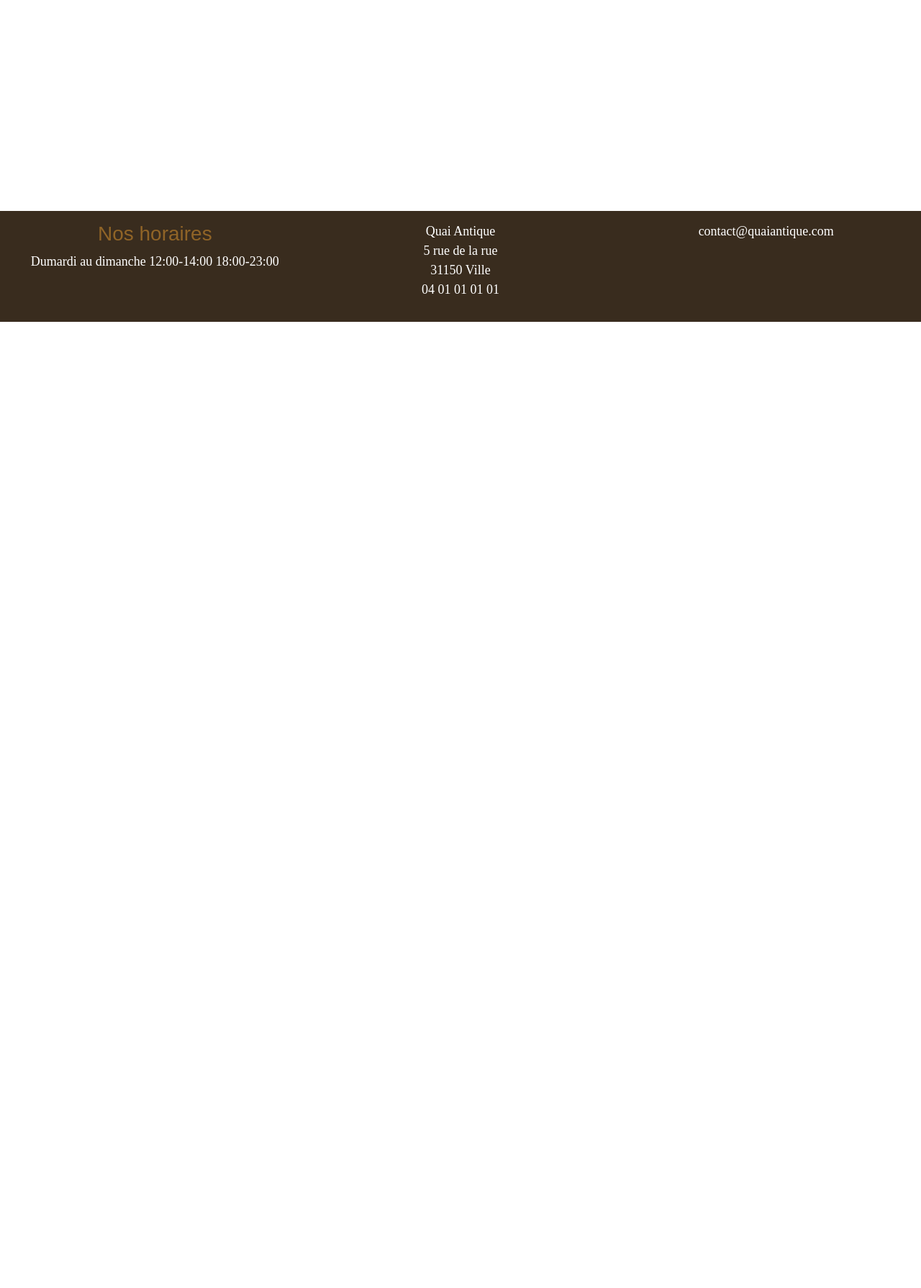
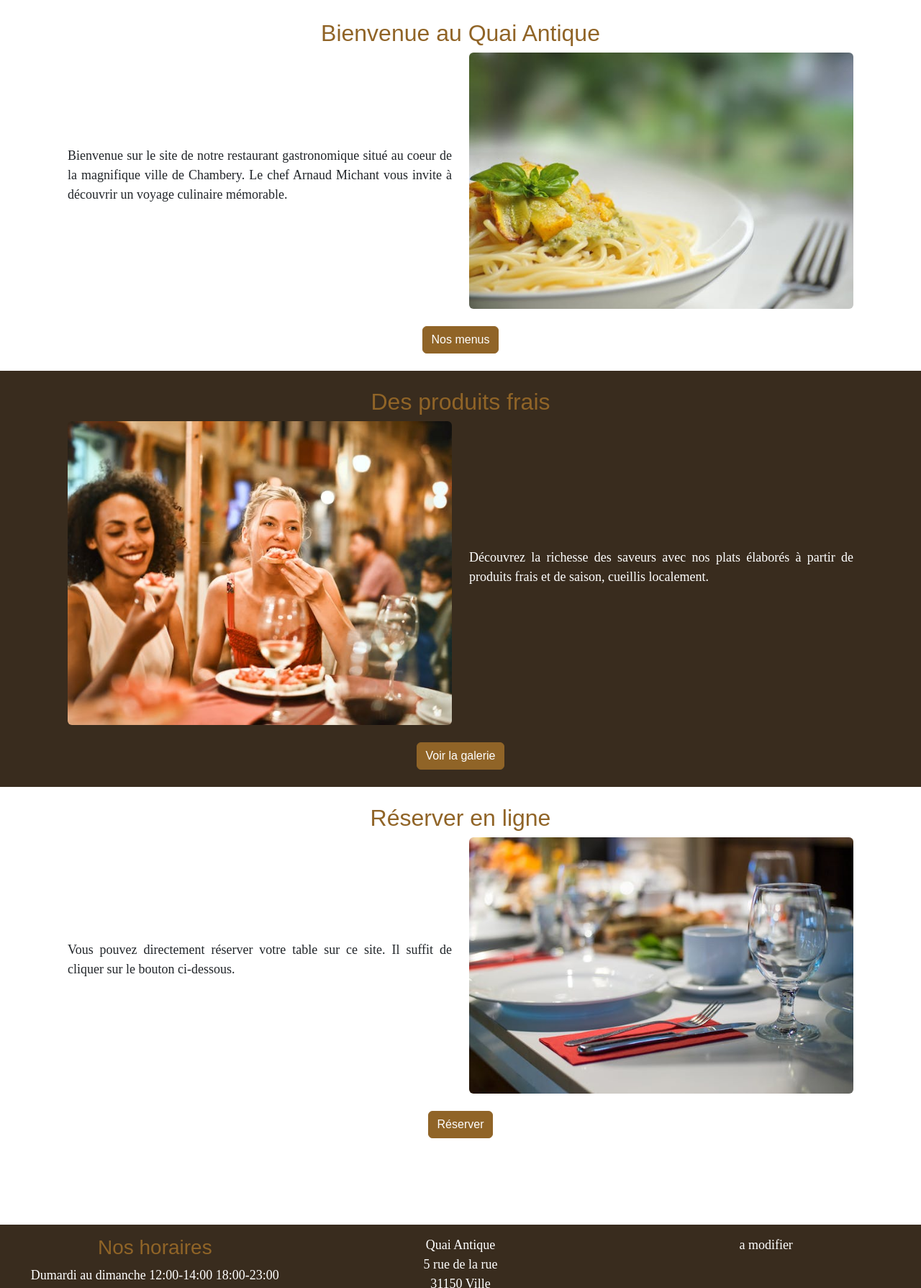
Before and after one commit to tatonkimono/QUAI-ANTIQUE, a website with bundled scripts: page index.html in a window 1280 px wide. Shown: the part 353-2142 px from the top of the page at 72% size. Before the commit the page ends 800 px from the top, so only its background shows below. Built offline with nearby package versions, Linux system fonts and the light colour scheme; files whose address does not match are found by name; a web font is replaced by a local one.

Commit message:
Finish Home page

```diff
--- a/index.html
+++ b/index.html
@@ -60,7 +60,7 @@
                 </p>
             </div>
             <div class="col-6 col-lg-4">
-                <p>contact@quaiantique.com</p>
+                <p>a modifier</p> <!--contact@quaiantique.com-->
             </div>
         </div>
 
--- a/pages/home.html
+++ b/pages/home.html
@@ -5,3 +5,59 @@
         <button class="btn btn-primary">Réserver</button>
     </div>
 </div>
+<section>
+    <article>
+        <div class="container p-4"> <!--sert a definir des marges sur les cotés pour le coté resposive -->
+            <h2 class="text-center text-primary">Bienvenue au Quai Antique</h2>
+            <div class="row row-cols-2 align-items-center">
+                <div class="col">
+                    <p class="text-justify"> <!--class en css car bootsrap ne dispose pas de class justify pour justifier les textes-->
+                        Bienvenue sur le site de notre restaurant gastronomique situé au coeur de la magnifique ville de Chambery. Le chef Arnaud Michant vous invite à découvrir un voyage culinaire mémorable.
+                    </p>
+                </div>
+                <div class="col">
+                    <img class="w-100 rounded" src="../images/pexels-mali-maeder-64208.jpg">
+                </div>
+            </div>
+            <div class="text-center pt-4"> <!-- pt-4 signifie padding top-->
+                <a href="#" class="btn btn-primary">Nos menus</a>
+            </div>
+        </div>
+    </article>
+    <article class="bg-dark">
+        <div class="container p-4 text-white"> <!--sert a definir des marges sur les cotés pour le coté resposive -->
+            <h2 class="text-center text-primary">Des produits frais</h2>
+            <div class="row row-cols-2 align-items-center">
+                <div class="col">
+                    <img class="w-100 rounded" src="../images/pexels-adrienn-1537635.jpg">
+                </div>
+                <div class="col">
+                    <p class="text-justify"> <!--class en css car bootsrap ne dispose pas de class justify pour justifier les textes-->
+                        Découvrez la richesse des saveurs avec nos plats élaborés à partir de produits frais et de saison, cueillis localement.
+                    </p>
+                </div>
+            </div>
+            <div class="text-center pt-4"> <!-- pt-4 signifie padding top-->
+                <a href="#" class="btn btn-primary">Voir la galerie</a>
+            </div>
+        </div>
+    </article>
+    <article>
+        <div class="container p-4"> <!--sert a definir des marges sur les cotés pour le coté resposive -->
+            <h2 class="text-center text-primary">Réserver en ligne</h2>
+            <div class="row row-cols-2 align-items-center">
+                <div class="col">
+                    <p class="text-justify"> <!--class en css car bootsrap ne dispose pas de class justify pour justifier les textes-->
+                        Vous pouvez directement réserver votre table sur ce site. Il suffit de cliquer sur le bouton ci-dessous.
+                    </p>
+                </div>
+                <div class="col">
+                    <img class="w-100 rounded" src="../images/pexels-burak-the-weekender-735869.jpg">
+                </div>
+            </div>
+            <div class="text-center pt-4"> <!-- pt-4 signifie padding top-->
+                <a href="#" class="btn btn-primary">Réserver</a>
+            </div>
+        </div>
+    </article>
+</section>
--- a/scss/main.scss
+++ b/scss/main.scss
@@ -49,4 +49,10 @@ p{
         align-items: center;
         justify-content: center;
     }
+
+
 }
+
+.text-justify{
+    text-align:justify;
+}
```
Also changed, not shown: scss/main.css, 1 other file.
